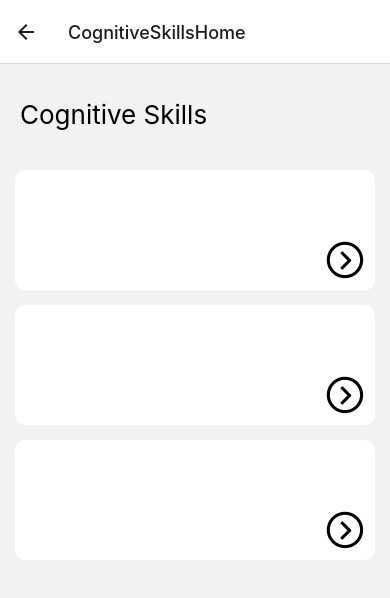
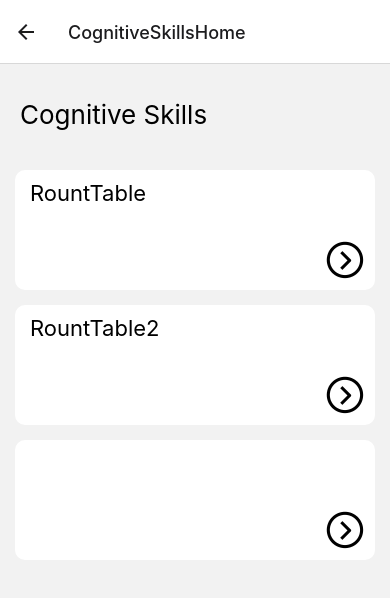
Before and after one commit to sm2irfan/speachTherepy, a React Native app: screen /CognitiveSkillsHome in a window 390 px wide. Shown: the top 598 px of the page. Built offline with nearby package versions, Linux system fonts and the light colour scheme.

Commit message:
route added for attention

```diff
--- a/src/screens/CognitiveSkillsHome.js
+++ b/src/screens/CognitiveSkillsHome.js
@@ -38,8 +38,18 @@ const CognitiveSkillsHome = ({ navigation }) => {
 				Cognitive Skills
 			</Text>
 			<View style={styles.list}>
-				<CognitiveSkillType name={''} onpress={() => {}} />
-				<CognitiveSkillType name={''} onpress={() => {}} />
+				<CognitiveSkillType
+					name={'RountTable'}
+					onpress={() => {
+						navigation.navigate('RountTable');
+					}}
+				/>
+				<CognitiveSkillType
+					name={'RountTable2'}
+					onpress={() => {
+						navigation.navigate('RountTable2');
+					}}
+				/>
 				<CognitiveSkillType name={''} onpress={() => {}} />
 			</View>
 		</ScrollView>
```
